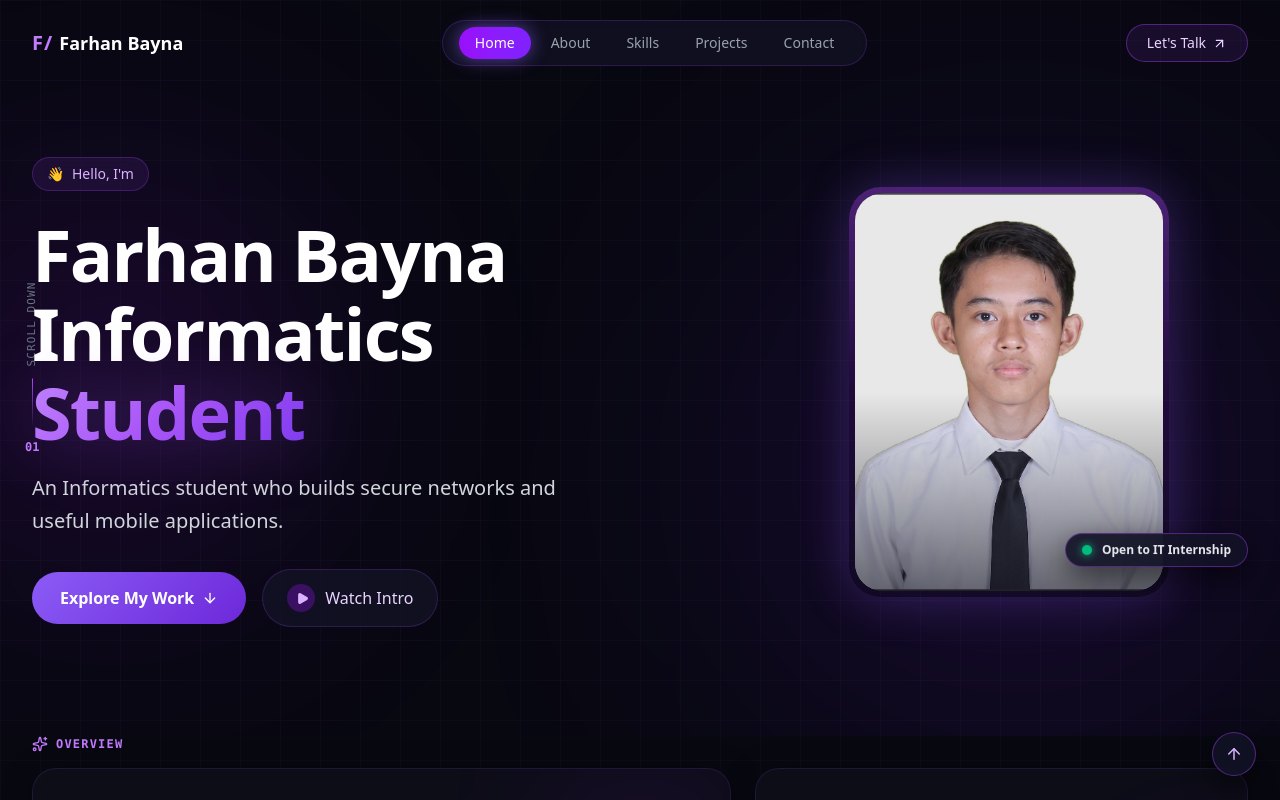
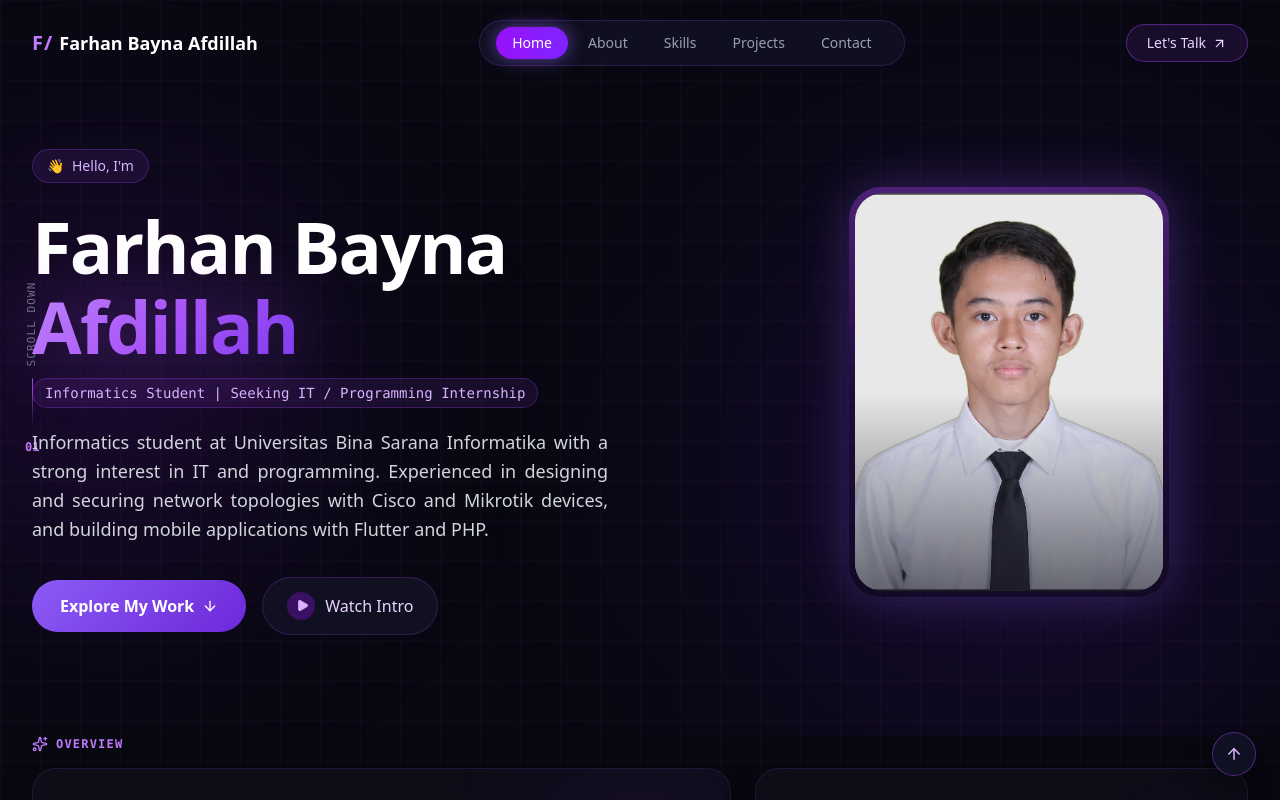
Before and after one commit to farhanafdillah/farhan-portfolio, a Next.js app in the folder farhan-portfolio/: page / in a window 1280 px wide. Shown: the top 800 px of the page. Built offline with nearby package versions, Linux system fonts and the light colour scheme.

Commit message:
Update logo header to Farhan Bayna Afdillah, remove badge status, set real name and role, use CV tagline

```diff
--- a/farhan-portfolio/src/components/Footer.jsx
+++ b/farhan-portfolio/src/components/Footer.jsx
@@ -17,8 +17,8 @@ export default function Footer() {
             <span className="font-extrabold text-xl tracking-wider text-purple-400">
               F/
             </span>
-            <span className="font-bold text-lg text-white">
-              {personalInfo.name}
+            <span className="font-bold text-base sm:text-lg text-white">
+              Farhan Bayna Afdillah
             </span>
           </div>
 
--- a/farhan-portfolio/src/components/Hero.jsx
+++ b/farhan-portfolio/src/components/Hero.jsx
@@ -43,17 +43,23 @@ export default function Hero({ onOpenIntro }) {
           </div>
 
           {/* Large Hero Title */}
-          <h1 className="text-4xl sm:text-5xl md:text-6xl lg:text-7xl font-black tracking-tight text-white leading-[1.1] mb-5">
+          <h1 className="text-4xl sm:text-5xl md:text-6xl lg:text-7xl font-black tracking-tight text-white leading-[1.1] mb-3">
             Farhan Bayna
             <br />
-            <span className="text-white">Informatics </span>
             <span className="text-gradient-purple drop-shadow-[0_0_35px_rgba(168,85,247,0.4)]">
-              Student
+              Afdillah
             </span>
           </h1>
 
-          {/* Subtitle / Tagline Asli Farhan */}
-          <p className="text-gray-300 text-base sm:text-lg md:text-xl max-w-xl leading-relaxed mb-8">
+          {/* Role from CV */}
+          <div className="inline-flex items-center gap-2 mb-5">
+            <span className="text-xs sm:text-sm font-mono text-purple-300 bg-purple-500/10 px-3 py-1 rounded-full border border-purple-500/25">
+              Informatics Student | Seeking IT / Programming Internship
+            </span>
+          </div>
+
+          {/* Tagline from CV */}
+          <p className="text-gray-300 text-sm sm:text-base md:text-lg max-w-xl leading-relaxed mb-8 text-justify">
             {personalInfo.tagline}
           </p>
 
@@ -162,21 +168,6 @@ export default function Hero({ onOpenIntro }) {
               <div className="absolute inset-0 bg-gradient-to-t from-[#080811] via-transparent to-transparent opacity-60" />
             </div>
           </div>
-
-          {/* Floating Badge: Open to Opportunities */}
-          <motion.div
-            animate={{ y: [0, -6, 0] }}
-            transition={{ duration: 4, repeat: Infinity, ease: "easeInOut" }}
-            className="absolute -bottom-3 sm:bottom-6 -right-2 sm:right-0 px-4 py-2 rounded-full bg-[#121226]/90 border border-purple-500/40 backdrop-blur-xl shadow-[0_10px_30px_rgba(0,0,0,0.6)] flex items-center gap-2.5 z-20"
-          >
-            <span className="relative flex h-2.5 w-2.5">
-              <span className="animate-ping absolute inline-flex h-full w-full rounded-full bg-emerald-400 opacity-75"></span>
-              <span className="relative inline-flex rounded-full h-2.5 w-2.5 bg-emerald-500 shadow-[0_0_8px_#10B981]"></span>
-            </span>
-            <span className="text-xs font-semibold text-gray-200">
-              {personalInfo.status}
-            </span>
-          </motion.div>
         </motion.div>
       </div>
     </section>
--- a/farhan-portfolio/src/components/Navbar.jsx
+++ b/farhan-portfolio/src/components/Navbar.jsx
@@ -82,8 +82,8 @@ export default function Navbar({ onOpenContact }) {
             <span className="font-extrabold text-xl tracking-wider text-purple-400 group-hover:text-purple-300 transition-colors">
               F/
             </span>
-            <span className="font-bold text-lg text-white group-hover:text-purple-200 transition-colors">
-              {personalInfo.name}
+            <span className="font-bold text-base sm:text-lg text-white group-hover:text-purple-200 transition-colors">
+              Farhan Bayna Afdillah
             </span>
           </button>
 
--- a/farhan-portfolio/src/data/portfolioData.js
+++ b/farhan-portfolio/src/data/portfolioData.js
@@ -1,14 +1,14 @@
 // Portfolio Data for Farhan - Bento Grid Futuristic Edition
 
 export const personalInfo = {
-  name: "Farhan Bayna",
+  name: "Farhan Bayna Afdillah",
   fullName: "Farhan Bayna Afdillah",
   role: "Informatics Student",
-  subRole: "Network Engineering & Mobile Development",
+  subRole: "Seeking IT / Programming Internship",
   greeting: "Hello, I'm",
-  tagline: "An Informatics student who builds secure networks and useful mobile applications.",
-  extendedBio: "A passionate 7th-semester Informatics student at Universitas Bina Sarana Informatika (2023–present). Experienced in designing and securing network topologies using Cisco and Mikrotik, as well as building cross-platform mobile applications with Flutter and PHP. Actively seeking an IT/programming internship to apply and expand technical capabilities in real-world environments.",
-  status: "Open to IT Internship",
+  tagline: "Informatics student at Universitas Bina Sarana Informatika with a strong interest in IT and programming. Experienced in designing and securing network topologies with Cisco and Mikrotik devices, and building mobile applications with Flutter and PHP.",
+  extendedBio: "Seventh-semester Informatics student at Universitas Bina Sarana Informatika with a strong interest in IT and programming. Hands-on experience designing and securing network topologies with Cisco and Mikrotik devices, building a mobile ordering application with Flutter and PHP, and developing database-driven applications. Actively involved in campus event organizing and seeking an IT/programming internship to apply and grow technical skills in a real-world environment.",
+  status: "",
   avatar: "/images/farhan.jpg",
   cv: "/cv-farhan.pdf",
   email: "farhanafdillah2435@gmail.com",
```
